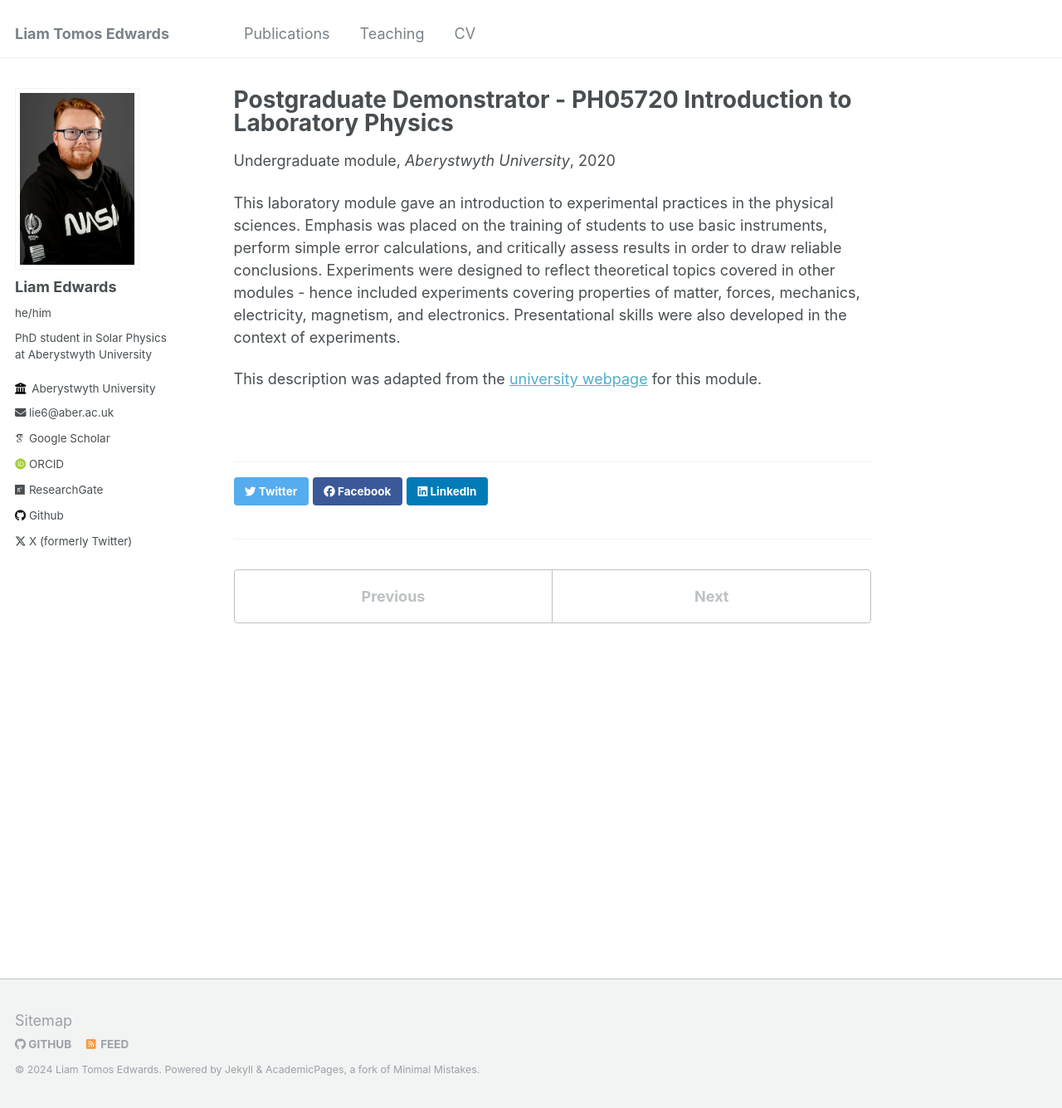
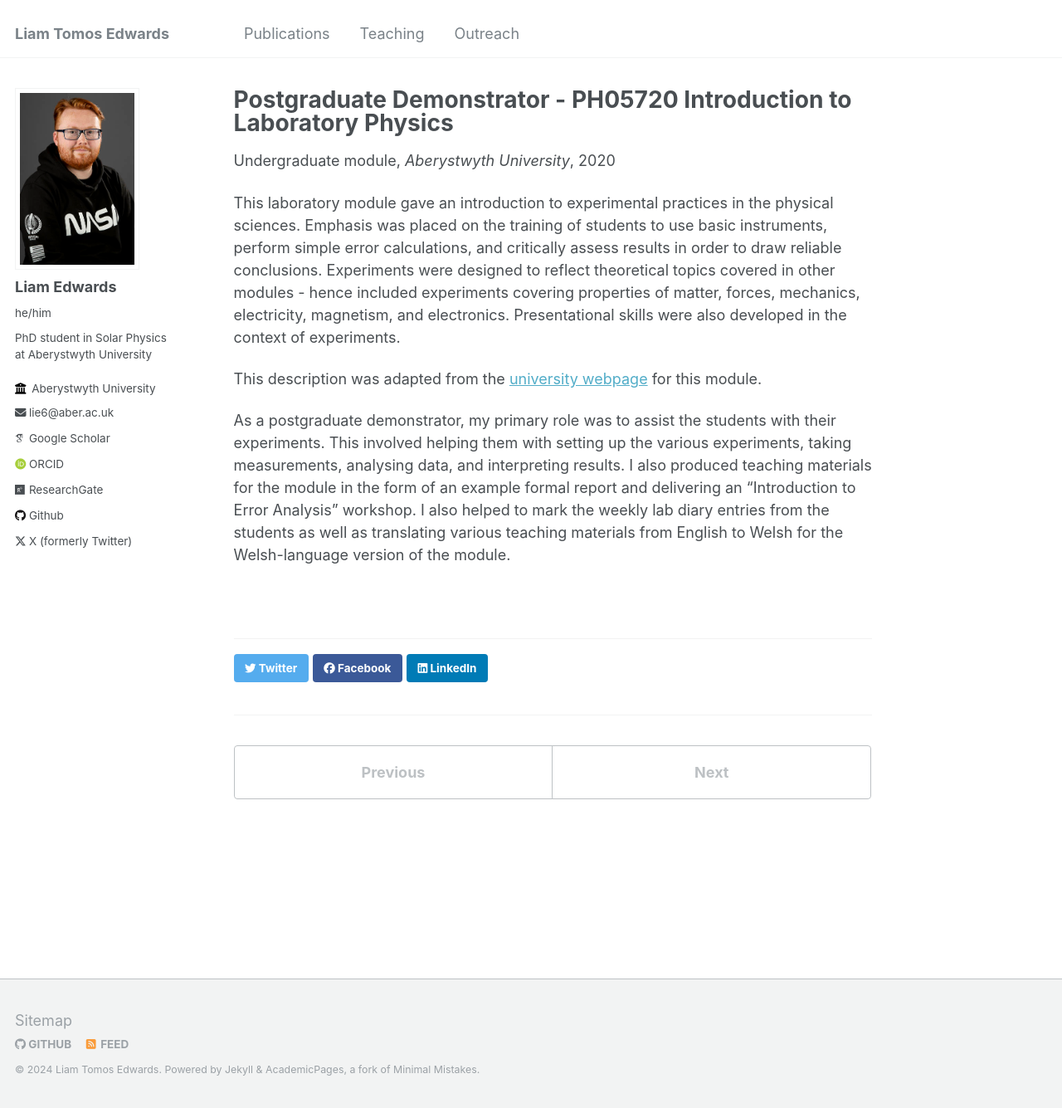
Before and after one commit to liamtomosedwards/liamtomosedwards.github.io, a Jekyll site: the page built from _teaching/ph05720.md, in a window 1280 px wide and 1335 px high. Shown: the whole window at 83% size. Built offline with Jekyll 4.4.1, drawn with Linux system fonts in a browser that asks for light colours; some web fonts are replaced.

Commit message:
Edited teaching exp. 1

```diff
--- a/_data/navigation.yml
+++ b/_data/navigation.yml
@@ -6,5 +6,5 @@ main:
   - title: "Teaching"
     url: /teaching/
 
-  - title: "CV"
-    url: /cv/
+  - title: "Outreach"
+    url: /outreach/
--- a/_teaching/ph05720.md
+++ b/_teaching/ph05720.md
@@ -10,3 +10,5 @@ date: 2020-01-01
 This laboratory module gave an introduction to experimental practices in the physical sciences. Emphasis was placed on the training of students to use basic instruments, perform simple error calculations, and critically assess results in order to draw reliable conclusions. Experiments were designed to reflect theoretical topics covered in other modules - hence included experiments covering properties of matter, forces, mechanics, electricity, magnetism, and electronics. Presentational skills were also developed in the context of experiments.
 
 This description was adapted from the <a href="https://www.aber.ac.uk/en/modules/deptcurrent/PH05720/AB1/" target="_blank">university webpage</a> for this module.
+
+As a postgraduate demonstrator, my primary role was to assist the students with their experiments. This involved helping them with setting up the various experiments, taking measurements, analysing data, and interpreting results. I also produced teaching materials for the module in the form of an example formal report and delivering an "Introduction to Error Analysis" workshop. I also helped to mark the weekly lab diary entries from the students as well as translating various teaching materials from English to Welsh for the Welsh-language version of the module.
```
